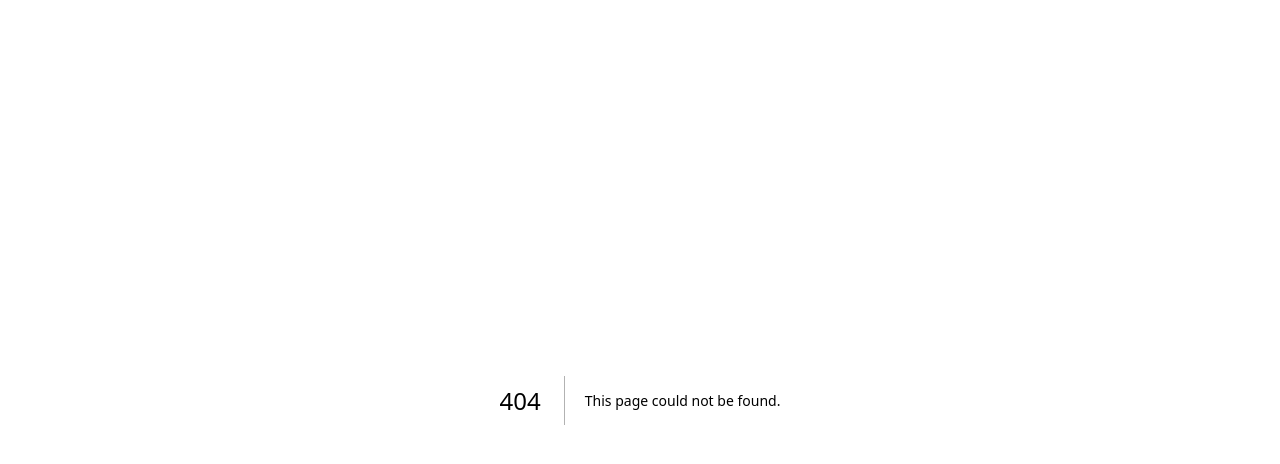
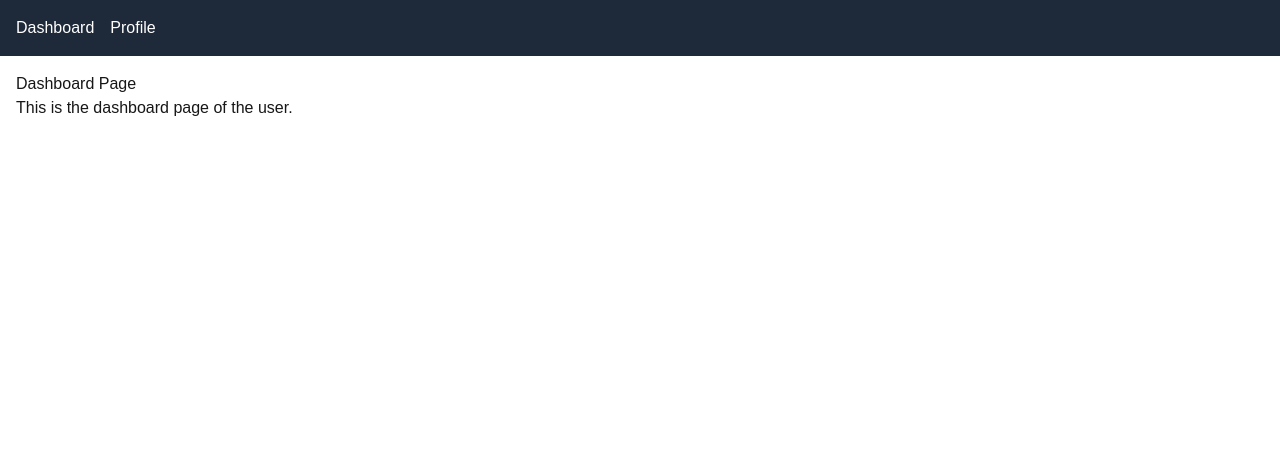
Before and after one commit to theakshaymore/username-checker, a Next.js app: page /user/dashboard in a window 1280 px wide. Before the commit this address had no page. Shown: the top 464 px of the page. Built offline with nearby package versions, Linux system fonts and the light colour scheme.

Commit message:
add Dashboard and Profile components with basic structure

```diff
--- /dev/null
+++ b/src/app/user/dashboard/page.tsx
@@ -0,0 +1,12 @@
+import React from "react";
+
+function Dashboard() {
+  return (
+    <div>
+      <h1>Dashboard Page</h1>
+      <p>This is the dashboard page of the user.</p>
+    </div>
+  );
+}
+
+export default Dashboard;
--- /dev/null
+++ b/src/app/user/layout.tsx
@@ -0,0 +1,30 @@
+export default function RootLayout({
+  children,
+}: Readonly<{ children: React.ReactNode }>) {
+  return (
+    <html>
+      <body className="min-h-full flex flex-col">
+        <nav className="bg-gray-800 text-white p-4">
+          <div className="container mx-auto">
+            <ul className="flex space-x-4">
+              <li>
+                <a href="/user/dashboard" className="hover:text-gray-300">
+                  Dashboard
+                </a>
+              </li>
+              <li>
+                <a href="/user/profile" className="hover:text-gray-300">
+                  Profile
+                </a>
+              </li>
+            </ul>
+          </div>
+        </nav>
+        <main className="container mx-auto p-4">
+          {/* Main content goes here */}
+          {children}
+        </main>
+      </body>
+    </html>
+  );
+}
--- /dev/null
+++ b/src/app/user/profile/page.tsx
@@ -0,0 +1,12 @@
+import React from "react";
+
+function Profile() {
+  return (
+    <div>
+      <h1>Profile Page</h1>
+      <p>This is the profile page of the user.</p>
+    </div>
+  );
+}
+
+export default Profile;
```
